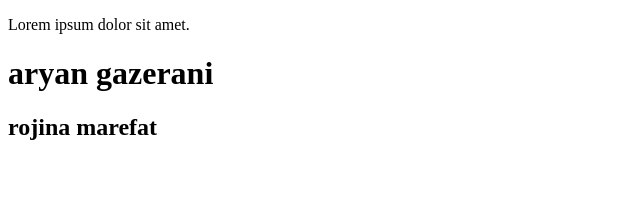
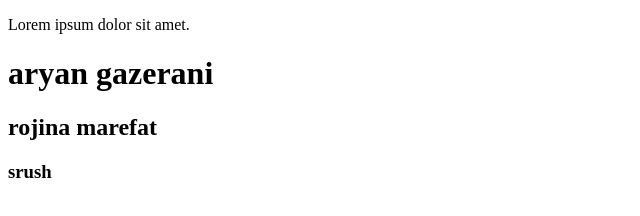
Before and after one commit to aryangazerany/project2, a plain HTML site: page index.htm in a window 1280 px wide. Shown: the full height of the page, 0-640 px from the left. Drawn offline with Linux system fonts and the light colour scheme.

Commit message:
ad suroosh

```diff
--- a/index.htm
+++ b/index.htm
@@ -15,5 +15,6 @@
     <h2>
         rojina marefat
     </h2>
+    <h3>srush </h3>
 </body>
 </html>
```
